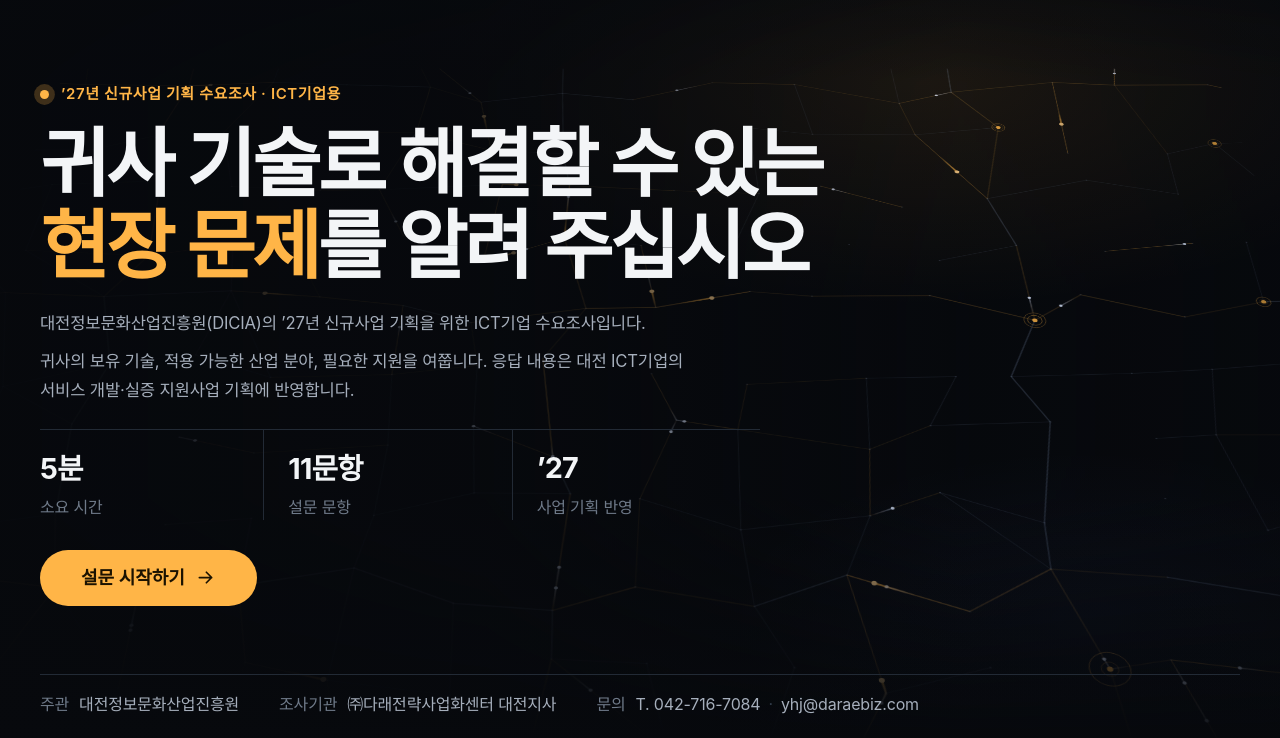
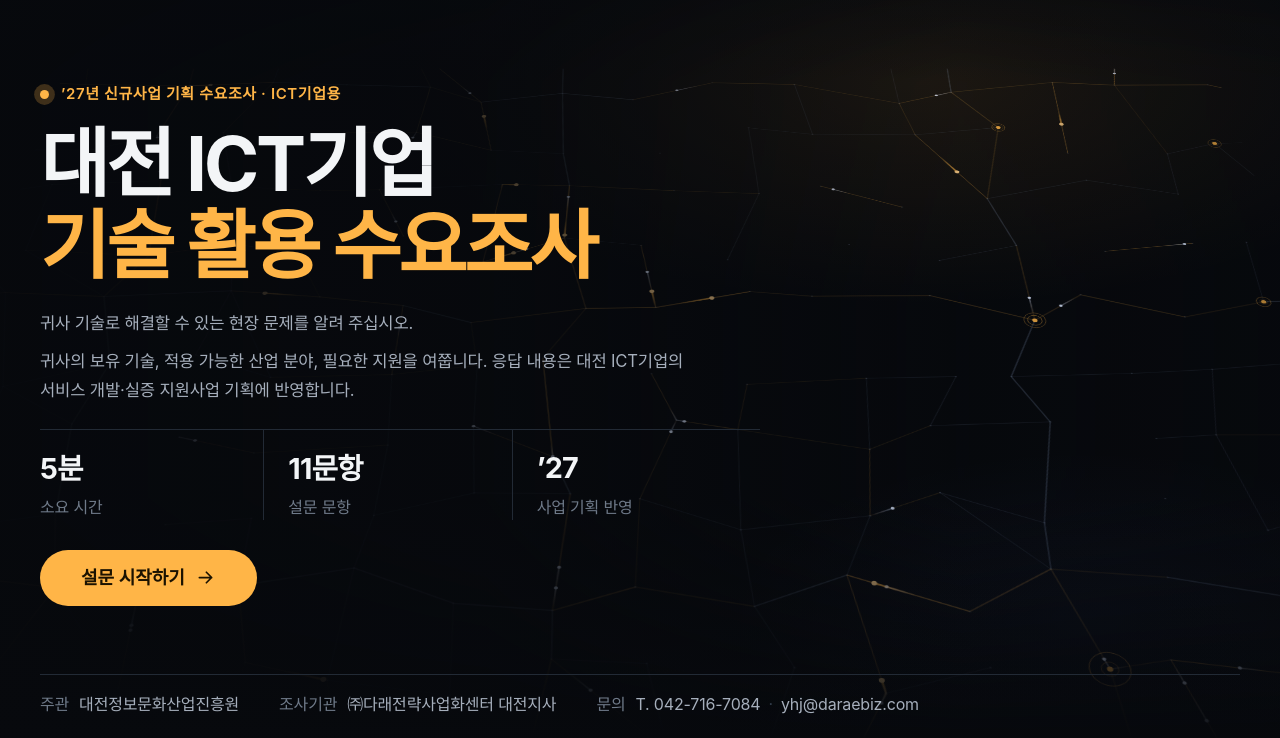
Before and after one commit to Darae-Daejeon/dicia, a plain HTML site: page 2026-logistics-ax-strategy/survey-ict/index.html in a window 1280 px wide. Shown: the part 62-800 px from the top of the page. Drawn offline with Linux system fonts and the light colour scheme; a web font is replaced by a local one.

Commit message:
ICT기업 수요조사 시작 화면 제목·안내문, B 영역 제목·설명 수정
Co-Authored-By: Claude Opus 5.5 <noreply@anthropic.com>
Claude-Session: https://claude.ai/code/session_013m9DrRsmoVKLTxM1YAxkES

```diff
--- a/2026-logistics-ax-strategy/survey-ict/assets/css/style.css
+++ b/2026-logistics-ax-strategy/survey-ict/assets/css/style.css
@@ -338,3 +338,4 @@ svg { display: block; }
 .textarea { display: block; height: auto; min-height: 140px; padding: 16px 18px; line-height: 1.6; resize: vertical; }
 .opts--short { grid-template-columns: repeat(auto-fill, minmax(270px, 1fr)); }
 .eyebrow { letter-spacing: .04em; }
+.sec__note { margin-top: 10px; font-weight: 700; color: var(--accent); }
--- a/2026-logistics-ax-strategy/survey-ict/assets/js/data.js
+++ b/2026-logistics-ax-strategy/survey-ict/assets/js/data.js
@@ -23,10 +23,10 @@ window.SURVEY = {
   minutes: 5,
 
   eyebrow: "’27년 신규사업 기획 수요조사 · ICT기업용",
-  headline: "귀사 기술로 해결할 수 있는<br><em>현장 문제</em>를 알려 주십시오",
+  headline: "대전 ICT기업<br><em>기술 활용 수요조사</em>",
 
   intro: [
-    "대전정보문화산업진흥원(DICIA)의 ’27년 신규사업 기획을 위한 ICT기업 수요조사입니다.",
+    "귀사 기술로 해결할 수 있는 현장 문제를 알려 주십시오.",
     "귀사의 보유 기술, 적용 가능한 산업 분야, 필요한 지원을 여쭙니다. 응답 내용은 대전 ICT기업의 서비스 개발·실증 지원사업 기획에 반영합니다.",
   ],
 
@@ -68,8 +68,8 @@ window.SURVEY = {
       ],
     },
     {
-      key: "B", title: "기존 사업 연계성",
-      lead: "대전시와 과학기술정보통신부 지원으로 ’24.5.~’26.12. 「대전 스마트물류 기술실증화 사업」을 추진했습니다. 우정사업본부 중부권광역우편물류센터를 실증처로 스마트물류 플랫폼, 물류 자동화기기, 데이터 기반 신서비스를 개발·검증했습니다.",
+      key: "B", title: "스마트물류 실증 기술",
+      lead: "「대전 스마트물류 기술실증화 사업」은 과학기술정보통신부와 대전광역시 지원으로 ’24.5.~’26.12. 추진한 물류 분야 실증사업입니다. 우정사업본부 중부권광역우편물류센터를 실증 현장으로 삼아, 물류 데이터를 모아 물량·인력을 예측하는 스마트물류 플랫폼과 소화물 자동인입기·자동구분기 등 자동화기기를 구축했습니다. 또한 참여 ICT기업들이 수집 데이터를 활용해 설비 이상 감지, 작업자 위험 예방, AI 포장·견적 등 신서비스를 개발·검증했습니다. 이 사업에서 만든 기술을 귀사 기술과 연계하거나 물류 외 산업에 적용할 수 있는지 여쭙니다.",
       note: "아래 B-2는 이 사업에서 개발한 주요 기술입니다.",
       questions: [
         { id: "B1", short: "기존 사업 인지도", title: "「대전 스마트물류 기술실증화 사업」에 대한 인지도 및 참여 경험은 어떠하십니까?", type: "single", options: [
--- a/2026-logistics-ax-strategy/survey-ict/assets/js/main.js
+++ b/2026-logistics-ax-strategy/survey-ict/assets/js/main.js
@@ -232,7 +232,8 @@
     var h = '<section class="page" data-step="' + (idx + 1) + '">' +
       '<header class="sec"><div class="sec__key">' + sec.key + '</div>' +
       '<h2 class="sec__title">' + esc(sec.title) + "</h2>" +
-      (sec.lead || sec.note ? '<p class="sec__lead">' + esc(sec.lead || "") + (sec.note ? ' <span class="sec__hl">' + esc(sec.note) + "</span>" : "") + "</p>" : "") +
+      (sec.lead ? '<p class="sec__lead">' + esc(sec.lead) + "</p>" : "") +
+        (sec.note ? '<p class="sec__lead sec__note">' + esc(sec.note) + "</p>" : "") +
       "</header><div class=\"qgrid\">";
     sec.questions.forEach(function (q, qi) {
       var inputType = q.type === "single" ? "radio" : "checkbox";
```
